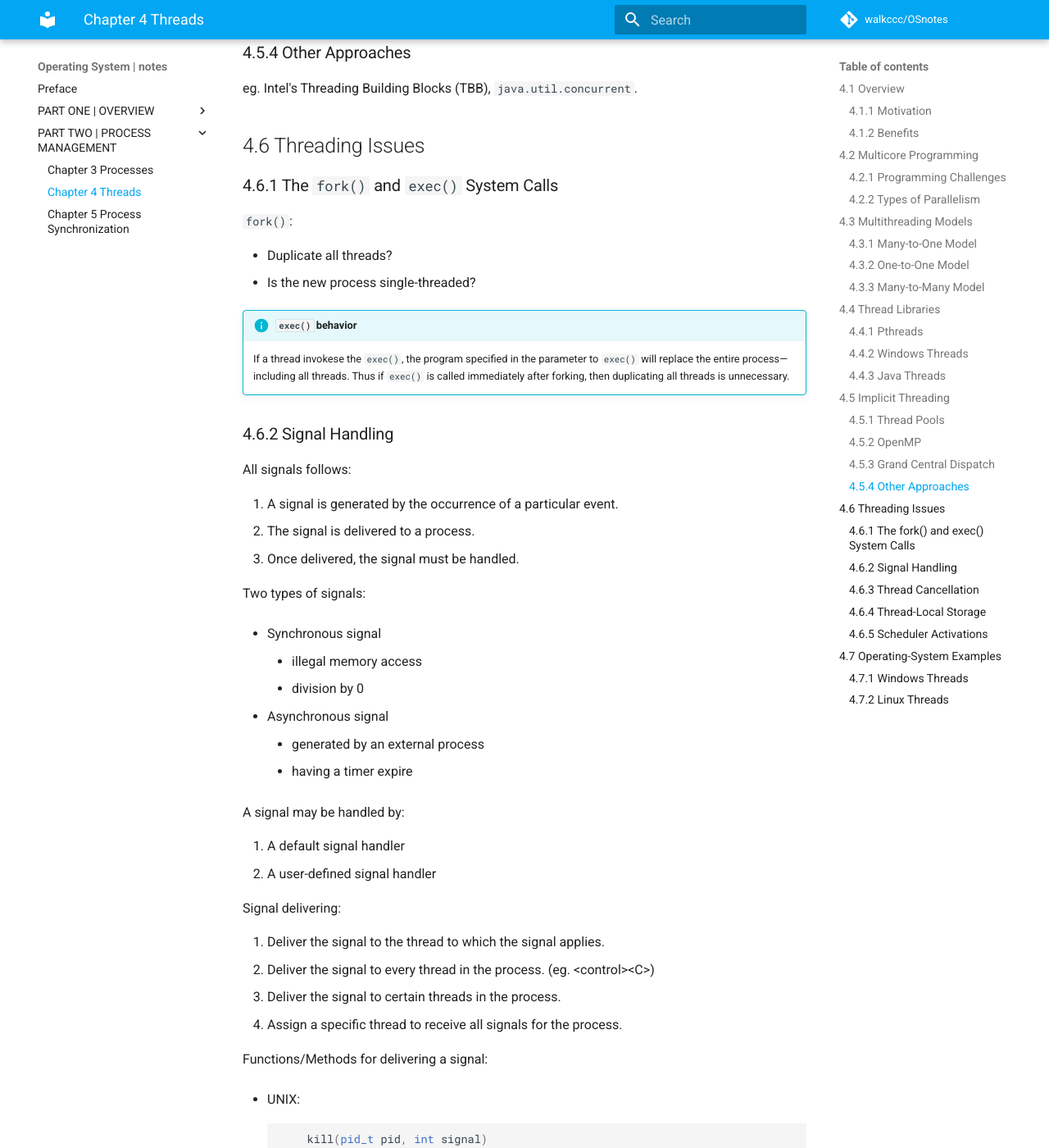
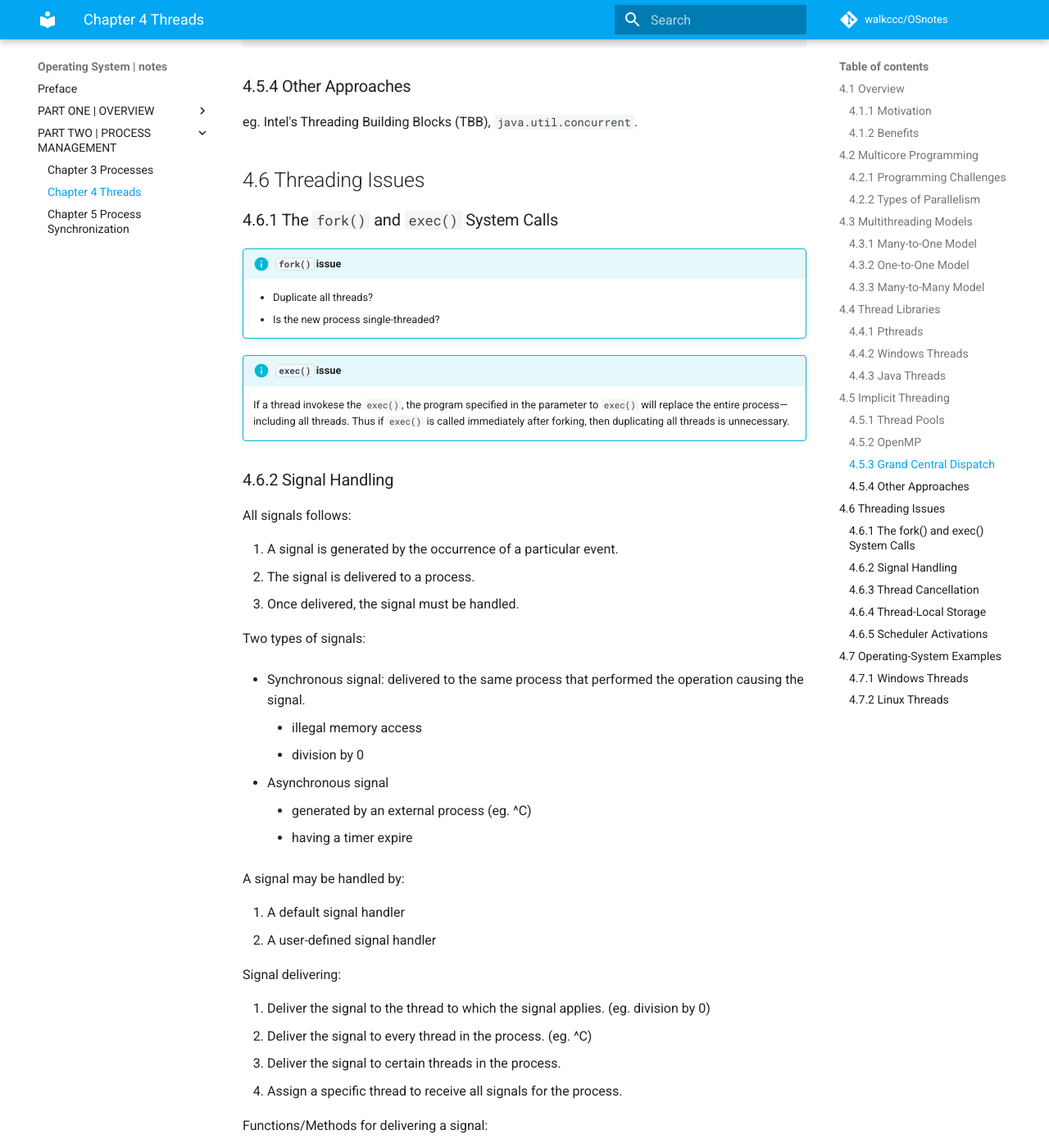
Before and after one commit to SaeedTaghavi/CS, an MkDocs documentation site: the page built from docs/Chap04.md, in a window 1280 px wide and 1400 px high, scrolled down 7906 px. Shown: the whole window at 82% size. Built offline with MkDocs 1.6.1 and Material for MkDocs 9.7.7, drawn with Linux system fonts in a browser that asks for light colours; formulas are drawn with MathJax 3; comment, search, counter and statistics services are not loaded; old or Windows-style settings are respelled for this version of MkDocs; some of the changed text lies outside the part shown.

Commit message:
update master

````diff
--- a/docs/Chap04.md
+++ b/docs/Chap04.md
@@ -204,6 +204,9 @@ for (i = 0; i < N; i++)
 
 ### 4.5.3 Grand Central Dispatch
 
+A ma
+sOS/iOS combination of extensions to the C.
+
 Like OpenMP, GCD manges most of the details of threading.
 
 ```c
@@ -212,8 +215,8 @@ Like OpenMP, GCD manges most of the details of threading.
 
 GCD schedules blocks for run-time execution by placing them on a **dispatch queue**.
 
-- serial (FIFO)
-- concurrent (FIFO)
+- Serial (FIFO)
+- Concurrent (FIFO)
     - low
     - default
     - high
@@ -231,13 +234,13 @@ eg. Intel's Threading Building Blocks (TBB), `java.util.concurrent`.
 
 ### 4.6.1 The `fork()` and `exec()` System Calls
 
-`fork()`:
+!!! info "`fork()` issue"
 
-- Duplicate all threads?
-- Is the new process single-threaded?
+    - Duplicate all threads?
+    - Is the new process single-threaded?
 
 
-!!! info "`exec()` behavior"
+!!! info "`exec()` issue"
     If a thread invokese the `exec()`, the program specified in the parameter to `exec()` will replace the entire process—including all threads. Thus if `exec()` is called immediately after forking, then duplicating all threads is unnecessary.
 
 ### 4.6.2 Signal Handling
@@ -250,12 +253,12 @@ All signals follows:
 
 Two types of signals:
 
-- Synchronous signal
+- Synchronous signal: delivered to the same process that performed the operation causing the signal.
     - illegal memory access
     - division by 0
 
 - Asynchronous signal
-    - generated by an external process
+    - generated by an external process (eg. ^C)
     - having a timer expire
 
 A signal may be handled by:
@@ -265,8 +268,8 @@ A signal may be handled by:
 
 Signal delivering:
 
-1. Deliver the signal to the thread to which the signal applies.
-2. Deliver the signal to every thread in the process. (eg. <control\><C\>)
+1. Deliver the signal to the thread to which the signal applies. (eg. division by 0)
+2. Deliver the signal to every thread in the process. (eg. ^C)
 3. Deliver the signal to certain threads in the process.
 4. Assign a specific thread to receive all signals for the process.
 
````
Also changed, not shown: README.md (+8 -4 lines), docs/index.md (+8 -4 lines), site/Chap04/index.html, site/index.html, site/search/search_index.json.
